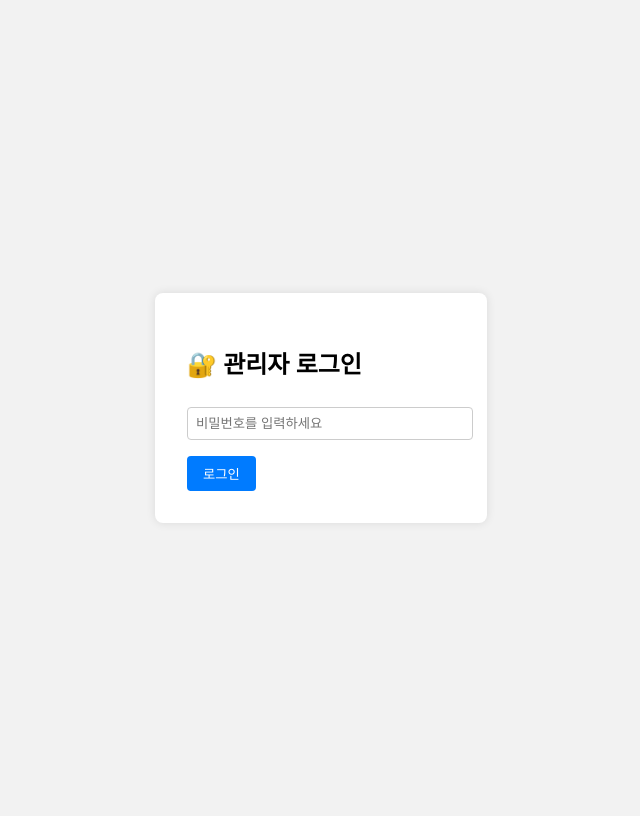
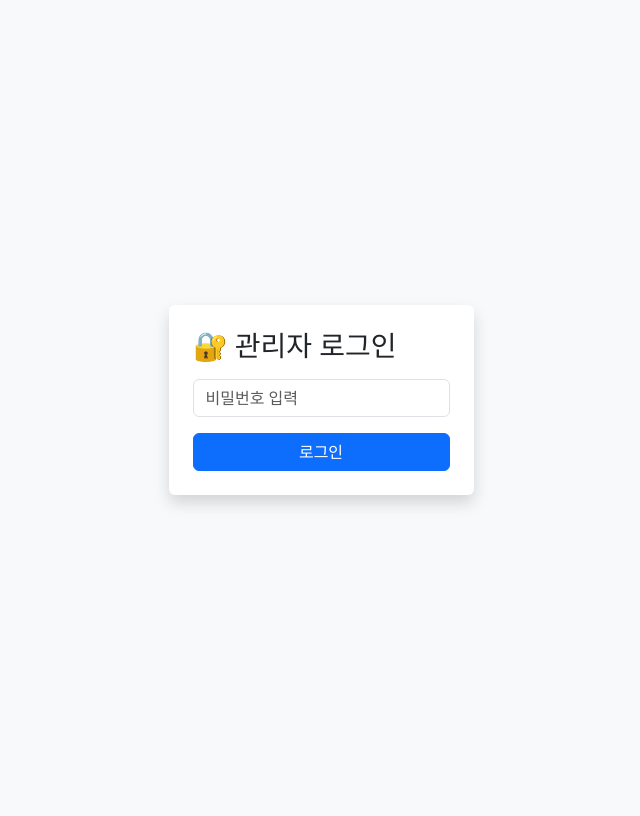
Before and after one commit to David-KWON4113/file-uploader-render, a Flask app: page /admin in a window 1280 px wide. Shown: the whole page, without its empty margins (319-959 px from the left). After the commit the page ends 506 px from the top, so only its background shows below. Run offline with Flask 3, Linux system fonts and the light colour scheme.

Commit message:
admin_login.html

```diff
--- a/templates/admin_login.html
+++ b/templates/admin_login.html
@@ -1,25 +1,19 @@
-<!DOCTYPE html>
+<!doctype html>
 <html lang="ko">
 <head>
-    <meta charset="UTF-8">
-    <title>관리자 로그인</title>
-    <meta name="viewport" content="width=device-width, initial-scale=1">
-    <style>
-        body { font-family: 'Segoe UI', sans-serif; background: #f2f2f2; display: flex; justify-content: center; align-items: center; height: 100vh; }
-        form { background: white; padding: 2rem; border-radius: 8px; box-shadow: 0 0 10px rgba(0,0,0,0.1); }
-        input { width: 100%; padding: 0.5rem; margin-top: 0.5rem; margin-bottom: 1rem; border: 1px solid #ccc; border-radius: 4px; }
-        button { padding: 0.5rem 1rem; background: #007BFF; color: white; border: none; border-radius: 4px; cursor: pointer; }
-        .error { color: red; margin-bottom: 1rem; }
-    </style>
+  <meta charset="utf-8">
+  <title>관리자 로그인</title>
+  <meta name="viewport" content="width=device-width, initial-scale=1">
+  <link href="https://cdn.jsdelivr.net/npm/bootstrap@5.3.0/dist/css/bootstrap.min.css" rel="stylesheet">
 </head>
-<body>
-    <form method="post">
-        <h2>🔐 관리자 로그인</h2>
-        {% if error %}
-            <div class="error">비밀번호가 틀렸습니다.</div>
-        {% endif %}
-        <input type="password" name="password" placeholder="비밀번호를 입력하세요" required>
-        <button type="submit">로그인</button>
-    </form>
+<body class="d-flex justify-content-center align-items-center vh-100 bg-light">
+  <form method="post" class="p-4 bg-white rounded shadow" style="min-width: 300px;">
+    <h3 class="mb-3">🔐 관리자 로그인</h3>
+    {% if error %}
+      <div class="alert alert-danger">비밀번호가 틀렸습니다.</div>
+    {% endif %}
+    <input type="password" name="password" class="form-control mb-3" placeholder="비밀번호 입력" required>
+    <button type="submit" class="btn btn-primary w-100">로그인</button>
+  </form>
 </body>
 </html>
```
